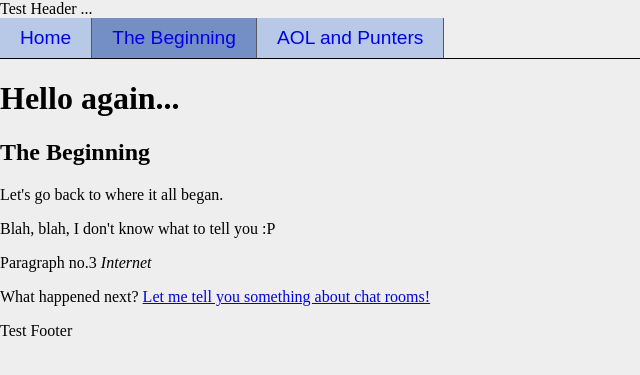
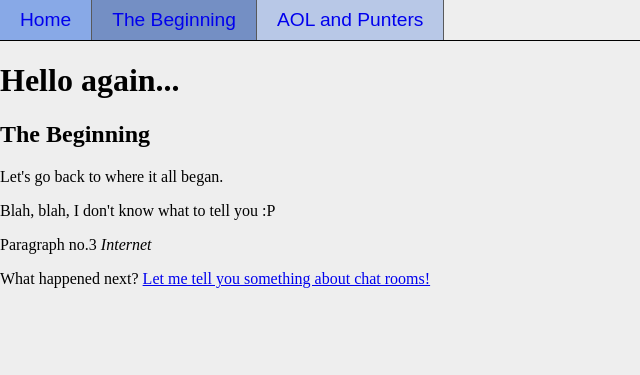
Before and after one commit to IrynaIglehart/Simple-Html-Lesson, a Jekyll site: the page built from the_beginning.html, in a window 1280 px wide. Shown: the top 375 px of the page, without its empty margins (0-640 px from the left). Built offline with Jekyll 4.4.1, drawn with Linux system fonts in a browser that asks for light colours.

Commit message:
deleted body/updated header and footer

```diff
--- a/_includes/footer.html
+++ b/_includes/footer.html
@@ -1 +1,2 @@
-Test Footer
+  </body>
+</html>
--- a/_includes/header.html
+++ b/_includes/header.html
@@ -1 +1,8 @@
-Test Header
+<!DOCTYPE html>
+<html>
+  <head>
+    <meta charset="utf-8">
+    <title>Iryna</title>
+    <link rel="stylesheet" type="text/css" href="css/styles.css">
+  </head>
+  <body>
--- a/_layouts/default.html
+++ b/_layouts/default.html
@@ -1,5 +1,5 @@
 {% include header.html %}
-...
+
 {{ content }}
 
 {% include footer.html %}
--- a/the_beginning.html
+++ b/the_beginning.html
@@ -2,12 +2,6 @@
 layout: default
 ---
 
-<html>
-  <head>
-    <title>Iryna > The Beginning</title>
-    <link rel="stylesheet" type="text/css" href="css/styles.css">
-  </head>
-  <body>
     <div class="site-nav">
       <ul>
         <li><a href="index.html">Home</a></li>
@@ -29,5 +23,3 @@
     <p>
       What happened next? <a href="AOL_and_punters.html">Let me tell you something about chat rooms!</a>
     </p>
-  </body>
-</html>
```
Also changed, not shown: AOL_and_punters.html (+0 -8 lines), index.html (+0 -8 lines).
